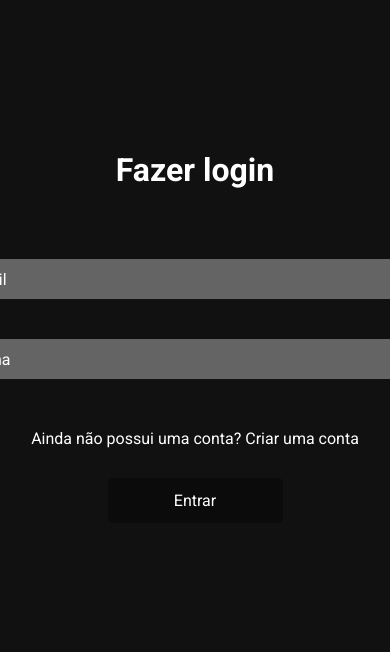
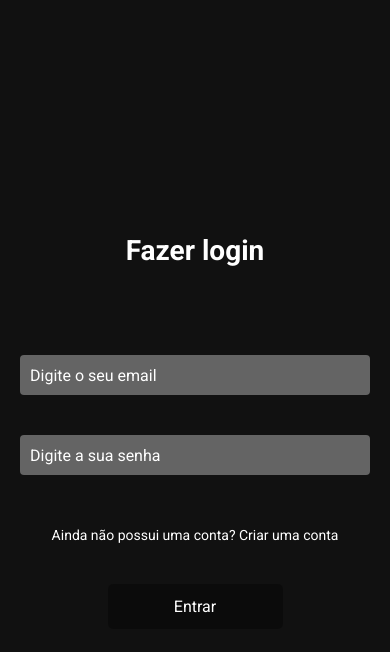
Before and after one commit to arthur-lage/netflix-clone, a React (Create React App) app: page /login in a window 390 px wide. Shown: the top 652 px of the page. Built offline with nearby package versions, Linux system fonts and the light colour scheme.

Commit message:
login responsivity

```diff
--- a/src/pages/Login/styles.css
+++ b/src/pages/Login/styles.css
@@ -1,10 +1,15 @@
 .login {
   overflow: hidden;
+  display: flex;
+  align-items: center;
+  height: 100vh;
+  flex-direction: column;
+  justify-content: center;
 }
 
 .login h1 {
   text-align: center;
-  padding-top: 130px;  animation: fade-only-animation .4s normal 1 forwards ease;
+  animation: fade-only-animation .4s normal 1 forwards ease;
 }
 
 .login .inputFields {
@@ -54,3 +59,37 @@
     opacity: 1;
   }
 }
+
+@media only screen and (max-width: 425px){
+  .login h1{
+    font-size: 28px;
+  }
+
+  .login .customInput{
+    width: 350px;
+  }
+
+  .link {
+    font-size: 14px;
+  }
+}
+
+@media only screen and (max-width: 375px){
+  .login .customInput{
+    width: 325px;
+  }
+
+  .link {
+    font-size: 13px;
+  }
+}
+
+@media only screen and (max-width: 375px){
+  .login .customInput{
+    width: 275px;
+  }
+
+  .link {
+    font-size: 12px;
+  }
+}
```
